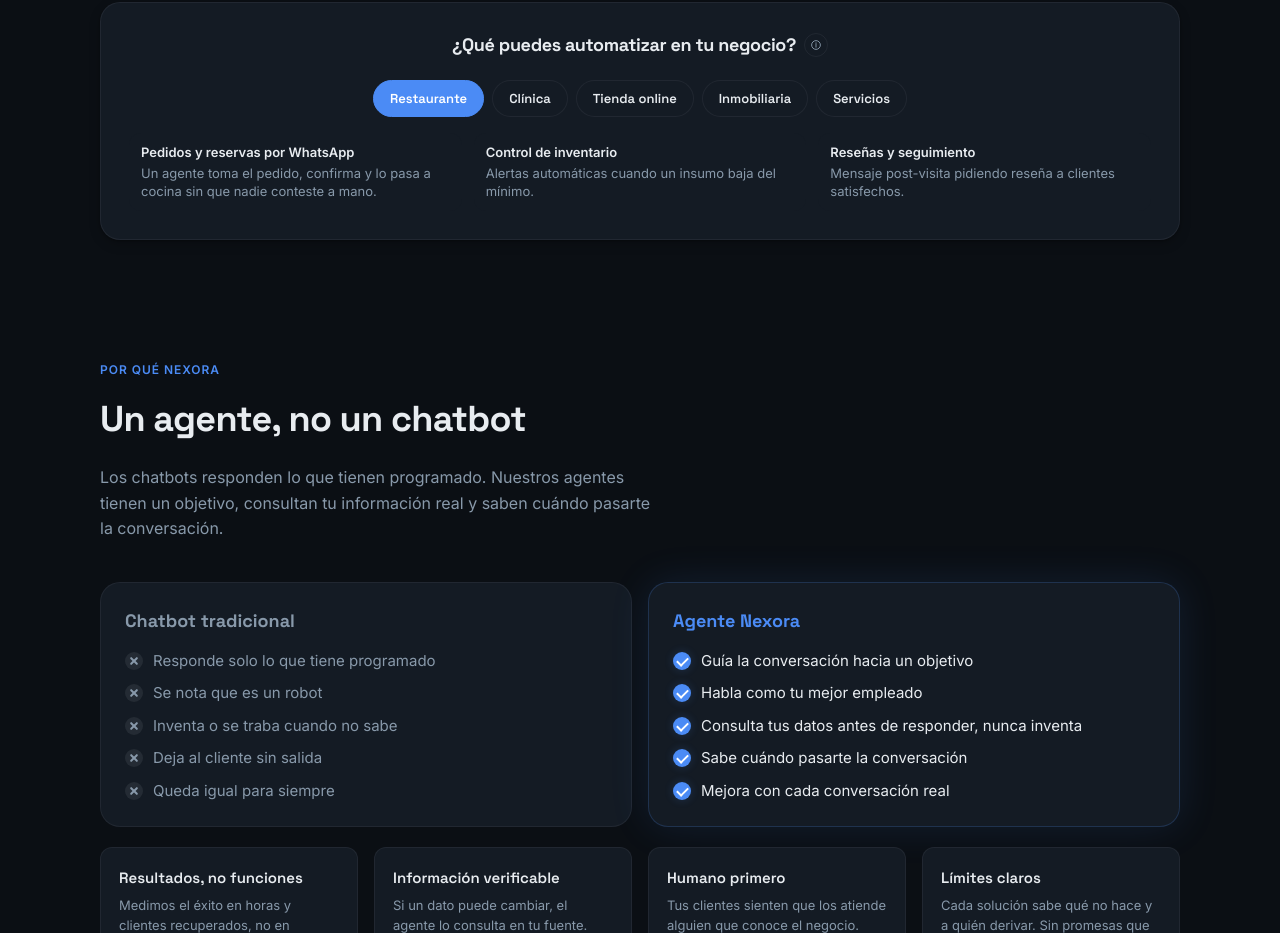
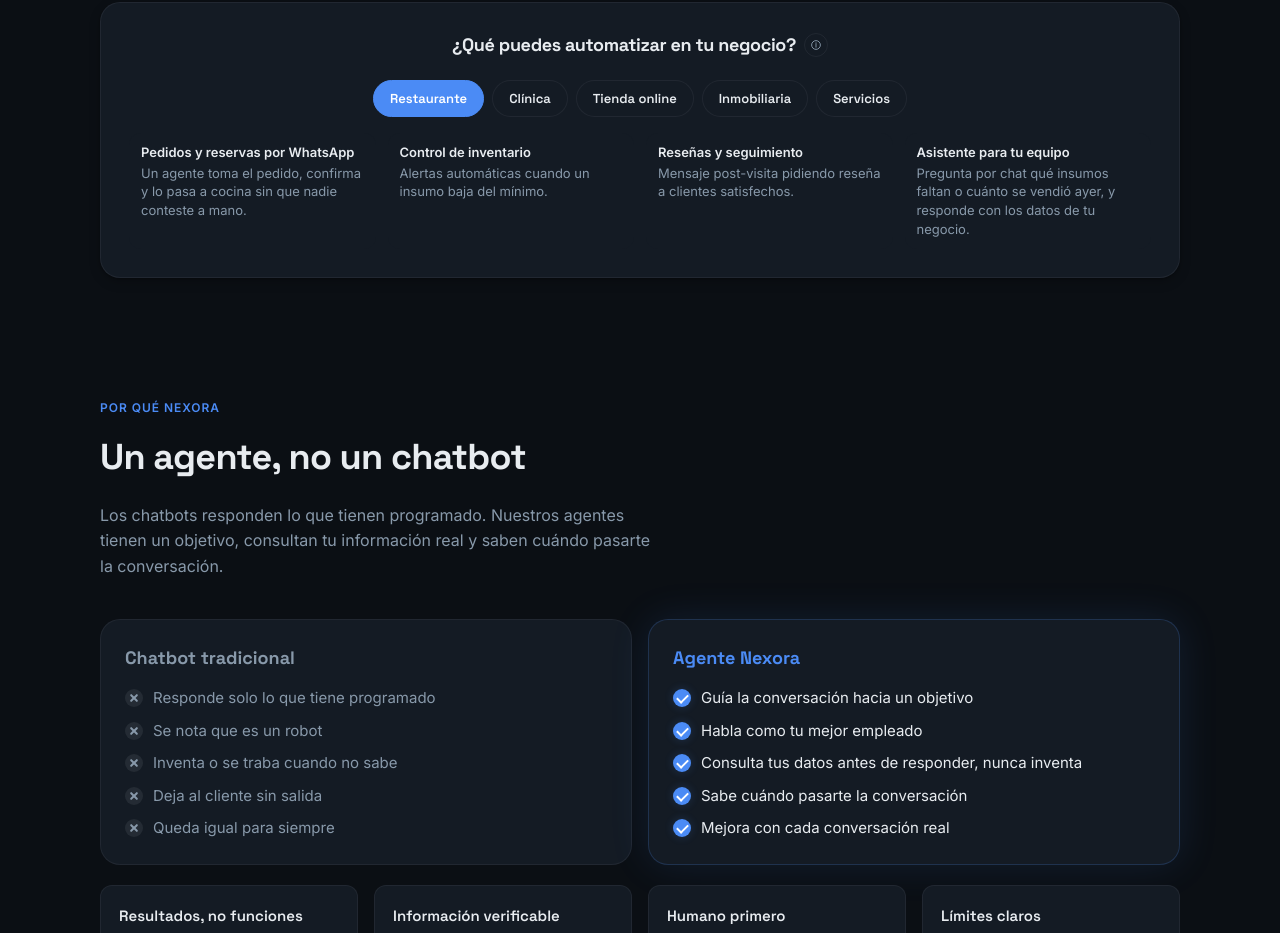
Before and after one commit to contenidodvrb-beep/nexora-site, a plain HTML site: page index.html in a window 1280 px wide. Shown: the part 2140-3073 px from the top of the page. Drawn offline with Linux system fonts and the light colour scheme.

Commit message:
Agregar 'Asistente para tu equipo' a cada rubro del selector (grilla de 4)
Co-Authored-By: Claude Opus 5.5 <noreply@anthropic.com>

```diff
--- a/index.html
+++ b/index.html
@@ -278,7 +278,7 @@
       </button>
     </div>
     <div class="calc-info" hidden>
-      <p>Elige el tipo de negocio que más se parece al tuyo y te mostramos tres automatizaciones que suelen dar resultado primero. Si tu rubro no aparece, escríbenos: casi todo proceso repetitivo se puede automatizar.</p>
+      <p>Elige el tipo de negocio que más se parece al tuyo y te mostramos cuatro soluciones que suelen dar resultado primero. Todas trabajan con la información que tu negocio ya tiene. Si tu rubro no aparece, escríbenos: casi todo proceso repetitivo se puede automatizar.</p>
     </div>
     <div class="tool-body">
       <div class="ind-chips" id="ind-chips">
@@ -510,27 +510,32 @@
     restaurante: [
       ['Pedidos y reservas por WhatsApp', 'Un agente toma el pedido, confirma y lo pasa a cocina sin que nadie conteste a mano.'],
       ['Control de inventario', 'Alertas automáticas cuando un insumo baja del mínimo.'],
-      ['Reseñas y seguimiento', 'Mensaje post-visita pidiendo reseña a clientes satisfechos.']
+      ['Reseñas y seguimiento', 'Mensaje post-visita pidiendo reseña a clientes satisfechos.'],
+      ['Asistente para tu equipo', 'Pregunta por chat qué insumos faltan o cuánto se vendió ayer, y responde con los datos de tu negocio.']
     ],
     clinica: [
       ['Agenda de citas 24/7', 'Pacientes agendan, cambian o cancelan por WhatsApp a cualquier hora.'],
       ['Recordatorios automáticos', 'Avisos el día anterior que reducen las inasistencias.'],
-      ['Fichas e historial', 'Datos del paciente registrados directo en tu sistema, sin transcribir.']
+      ['Fichas e historial', 'Datos del paciente registrados directo en tu sistema, sin transcribir.'],
+      ['Asistente para tu equipo', 'Recepción consulta por chat las citas del día o los pagos pendientes, con la información de tu clínica.']
     ],
     tienda: [
       ['Atención y preventa', 'Respuestas inmediatas sobre stock, tallas, envíos y precios.'],
       ['Carritos abandonados', 'Recordatorio automático a quien no terminó su compra.'],
-      ['Facturación y despacho', 'Cada venta genera factura y orden de envío sola.']
+      ['Facturación y despacho', 'Cada venta genera factura y orden de envío sola.'],
+      ['Asistente para tu equipo', 'Stock, ventas y saldos de clientes al instante por chat, a partir de tus planillas.']
     ],
     inmobiliaria: [
       ['Calificación de interesados', 'El agente filtra por presupuesto y zona antes de pasarte el contacto.'],
       ['Agenda de visitas', 'Coordina horarios de visita sin ida y vuelta de mensajes.'],
-      ['Seguimiento de prospectos', 'Recontacto automático a quienes no respondieron.']
+      ['Seguimiento de prospectos', 'Recontacto automático a quienes no respondieron.'],
+      ['Asistente para tu equipo', 'Tus asesores consultan por chat propiedades disponibles y prospectos, con tu propio catálogo.']
     ],
     servicios: [
       ['Cotizaciones automáticas', 'Cotizaciones armadas y enviadas en minutos, no en días.'],
       ['Cobranza', 'Recordatorios de pago escalonados sin incomodar a nadie del equipo.'],
-      ['Reportes para clientes', 'Informes periódicos generados y enviados solos.']
+      ['Reportes para clientes', 'Informes periódicos generados y enviados solos.'],
+      ['Asistente para tu equipo', 'Trabajos pendientes, clientes por cobrar y entregas, consultados por chat con tus datos.']
     ]
   };
   var list = document.getElementById('ind-list');
--- a/styles.css
+++ b/styles.css
@@ -477,6 +477,7 @@
   .ind-list li span { color: var(--fg-muted); }
   .ind-list li:nth-child(2) { animation-delay: 0.08s; }
   .ind-list li:nth-child(3) { animation-delay: 0.16s; }
+  .ind-list li:nth-child(4) { animation-delay: 0.24s; }
   @keyframes indIn { from { opacity: 0; transform: translateY(6px); } to { opacity: 1; transform: none; } }
 
   @media (max-width: 900px) {
@@ -723,7 +724,7 @@
 
   /* Industry picker inside services */
   .services-extra { margin-top: 24px; }
-  .services-extra .ind-list { display: grid; grid-template-columns: repeat(3, minmax(0, 1fr)); gap: 12px; }
+  .services-extra .ind-list { display: grid; grid-template-columns: repeat(4, minmax(0, 1fr)); gap: 12px; }
   .services-extra .ind-list li { height: 100%; }
 
   /* Banner to diagnostico */
@@ -749,9 +750,10 @@
   .quiz-actions .btn { font-size: 0.8125rem; padding: 10px 18px; }
 
   @media (max-width: 900px) {
-    .services-extra .ind-list { grid-template-columns: 1fr; }
+    .services-extra .ind-list { grid-template-columns: repeat(2, minmax(0, 1fr)); }
   }
   @media (max-width: 640px) {
+    .services-extra .ind-list { grid-template-columns: 1fr; }
     .tools-banner { flex-direction: column; align-items: flex-start; padding: 24px 20px; }
     .tools-banner .btn { width: 100%; justify-content: center; }
   }
```
